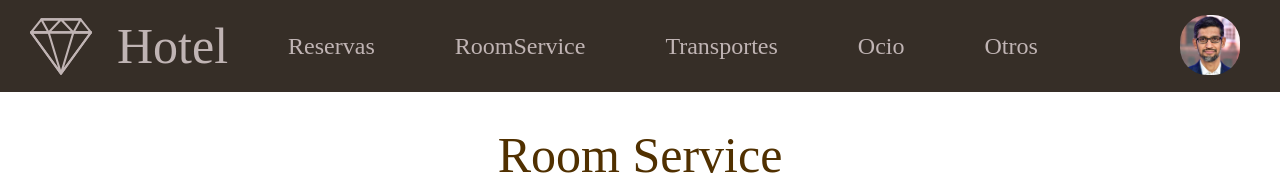
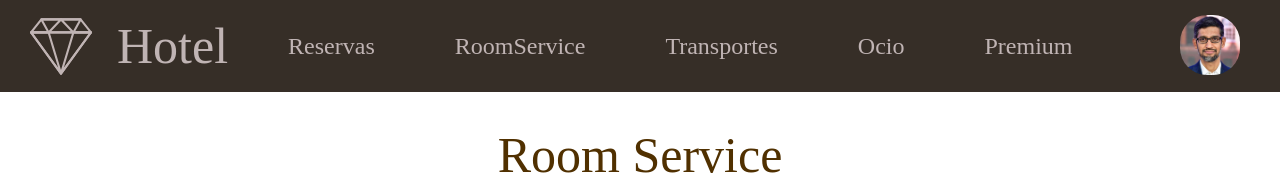
Before and after one commit to javierMorales9/ISST-Grupo02-Conc, a React (Create React App) app: page /room_service in a window 1280 px wide. Shown: the top 175 px of the page. Built offline with nearby package versions, Linux system fonts and the light colour scheme; what google-maps-react would draw is missing.

Commit message:
textinput fixed

```diff
--- a/src/App.js
+++ b/src/App.js
@@ -71,7 +71,7 @@ class App extends React.Component {
                 <Booking/>
               </div>
             </Route>
-            <Route path="/other_services">
+            <Route path="/premium">
               <div>
                 {this.state.primer_componente}
                 <OtherService/>
--- a/src/components/navbar.js
+++ b/src/components/navbar.js
@@ -29,7 +29,7 @@ export default class NavBar extends React.Component {
 						<Link onClick={this.props.click} to='/leisure'>Ocio</Link>
 					</li>
 					<li>
-						<Link onClick={this.props.click} to='/other_services'>Otros</Link>
+						<Link onClick={this.props.click} to='/premium'>Premium</Link>
 					</li>
 				</div>
 				<div style={{flex:'1', display:'flex', justifyContent:'flex-end', alignItems:'center'}}>
--- a/src/pages/other_services.js
+++ b/src/pages/other_services.js
@@ -33,9 +33,15 @@ export default class RoomService extends React.Component {
     //console.log('Ready to receive a color command.');
 	}
 
+
 	changeState = (temp) =>{
 		this.setState({receivedtext: temp});
 	}
+
+  comprobachioni= () => {
+    console.log(this.state.receivedtext)
+  }
+
 
   render() {
 
@@ -54,9 +60,11 @@ export default class RoomService extends React.Component {
 				//mb add something
 	  }
 
+
+
     return (
       <div>
-        <h1 className='subtitulo'>Otros servicios</h1>
+        <h1 className='subtitulo'>Premium</h1>
         <hr style={{ color: 'gray', width: '70%', border: '2px solid' }} />
 
         {/*OTRAS PETICIONES*/}
@@ -82,14 +90,15 @@ export default class RoomService extends React.Component {
                   <div style={{margin:'10px 0px'}}>Introduzca su petición aquí:</div>
                 </div>
             </div>
+
             <form className='formularioGrande_container'>
-              <input id='inputGrande' type='text' value={this.state.receivedtext}></input>
+              <input id='inputGrande' type="text" value={this.state.receivedtext || '' } onChange = {(e)=> this.changeState(e.target.value)}/>
               <div className='formulario'>
-                <input id="form_submit" type="submit" value="Enviar" style={{marginBottom:'30px'}}/>
+                <input id="form_submit" type="submit" value="Enviar" style={{marginBottom:'30px'}} />
               </div>
             </form>
+
           </div>
-
         </div>
         <Footer/>
 
@@ -97,3 +106,8 @@ export default class RoomService extends React.Component {
     );
   }
 }
+
+// COMENTARIO DE INTERÉS:
+
+// form ya incluye que el botón se pulse cuando se pulsa intro y por tanto this.state.receivedtext = ''
+// cuando metamos lógica habrá que anticiparnos a esto, probablemente enviando el this.state.receivedtext haciendo uso de onClick()
```
